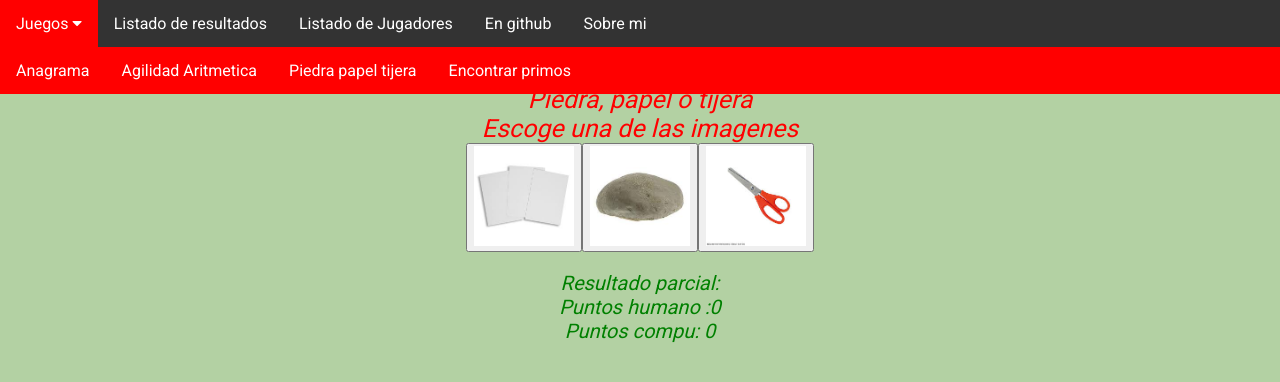
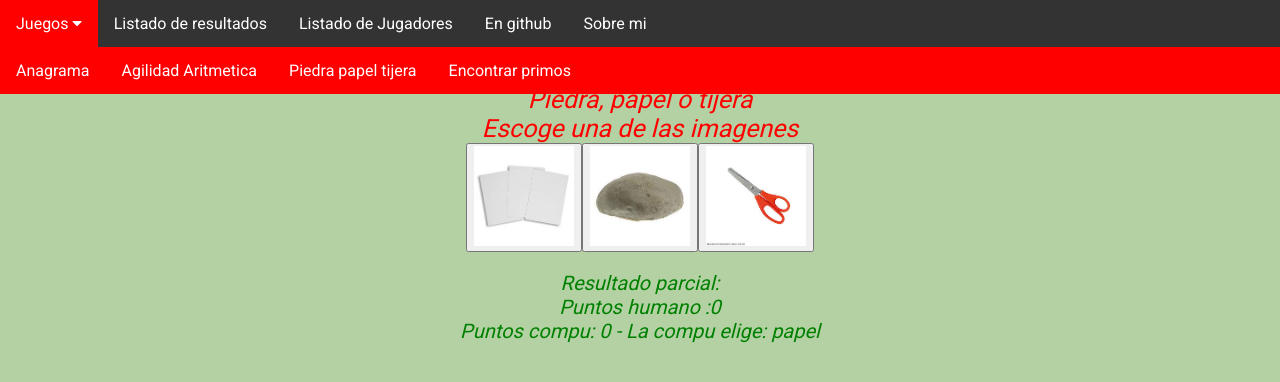
Before and after one commit to nachomonllor/tp3, an Angular app: page /piedrapapeltijera in a window 1280 px wide. Shown: the top 382 px of the page. Built offline with nearby package versions, Linux system fonts and the light colour scheme.

Commit message:
modifico piedra papel tijera

```diff
--- a/src/app/piedrapapeltijera/piedrapapeltijera.component.html
+++ b/src/app/piedrapapeltijera/piedrapapeltijera.component.html
@@ -12,15 +12,15 @@
     <div style="text-align: center">
 
         <button mat-button (click)="clickPapel()">
-            <img src="../../assets/papel.jpg"   height="100" width="100">
+            <img src="../../assets/papel.jpg" name = "papel"  height="100" width="100">
         </button>
 
         <button mat-button (click)="clickPiedra()">
-            <img src="../../assets/piedra.jpg"   height="100" width="100">
+            <img src="../../assets/piedra.jpg" name = "piedra"  height="100" width="100">
         </button>
 
         <button mat-button (click)="clickTijera()">
-            <img src="../../assets/tijera.jpg"   height="100" width="100">
+            <img src="../../assets/tijera.jpg" name = "tijera" height="100" width="100">
         </button>
 
     </div>
@@ -30,7 +30,7 @@
         <br>
         Puntos humano :{{ puntajeHumano}}
         <br>
-        Puntos compu: {{puntajeCompu}}
+        Puntos compu: {{puntajeCompu}} - La compu elige: {{elementoSeleccionado}}
         <br>
         {{resultadoFinal}}
     </div>
```
Also changed, not shown: src/app/menu-principal2/menu-principal2.component.html (line endings or trailing spaces).
